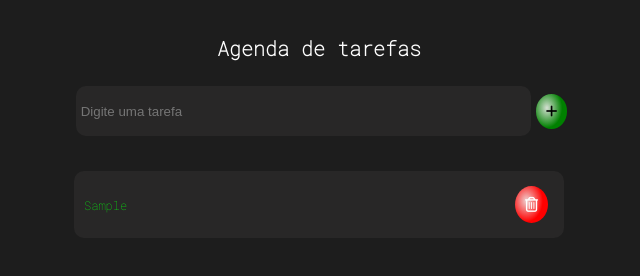
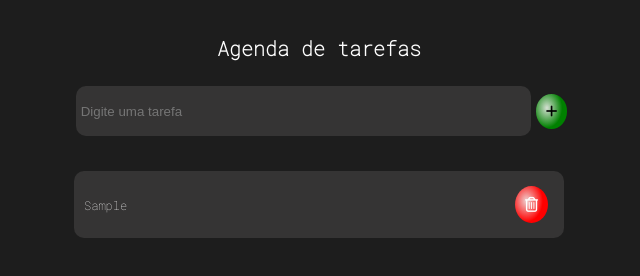
Before and after one commit to Tiagotgssantos/Agenda-de-tarefas, a plain HTML site: page index.html in a window 1280 px wide. Both pictures are taken after typing "Sample" into the empty fields and a click on the button 872 px from the left and 111 px from the top of the page. Shown: the full height of the page, 321-961 px from the left. Drawn offline with Linux system fonts and the light colour scheme.

Commit message:
atualisação de cores

```diff
--- a/lista.css
+++ b/lista.css
@@ -26,9 +26,9 @@ h1 {
     border-radius: 10px;
     border: none;
     margin: 0 5px;
-    background: rgb(40, 39, 39);
+    background: rgb(53, 52, 52);
     color: #fff;
-    outline: chartreuse;
+    outline:none ;
 
 }
 #btn-adicionar{
@@ -62,11 +62,11 @@ li {
     justify-content: space-between;
     align-items: center;
     margin: 15px 0;
-    background: rgb(40, 39, 39);
+    background: rgb(53, 52, 52);
     padding: 0 40px 0 10px;
     height: 67px;
     border-radius: 10px;
-    color: #05fb0d;
+    color: #fff;
     overflow: hidden;
     font-family: 'Roboto Mono', monospace;
     font-size: 12px;
```
